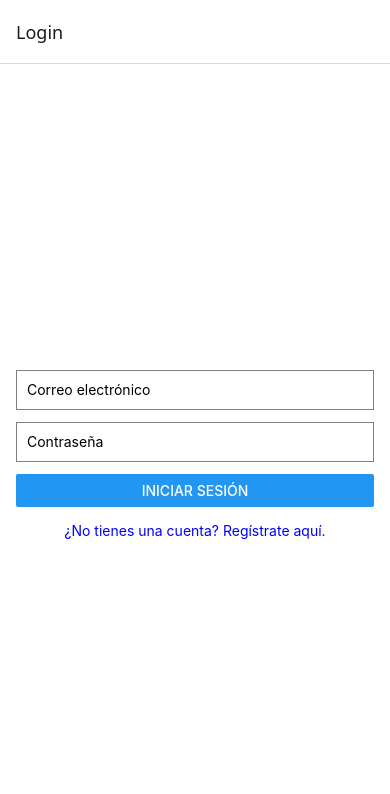
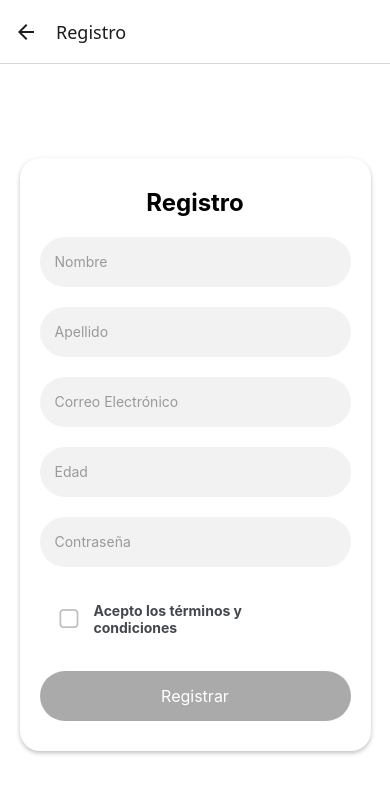
Before and after one commit to kttt11/ejercicioReact, a React Native app: screen /Registro in a window 390 px wide. Shown: the top 794 px of the page. Built offline with nearby package versions, Linux system fonts and the light colour scheme.

Commit message:
Mejora login y registro

```diff
--- a/index.js
+++ b/index.js
@@ -1,6 +1,6 @@
 import { registerRootComponent } from 'expo';
 
-import App from './App';
+import App from './src/App';
 
 // registerRootComponent calls AppRegistry.registerComponent('main', () => App);
 // It also ensures that whether you load the app in Expo Go or in a native build,
--- a/package.json
+++ b/package.json
@@ -19,6 +19,12 @@
     "react": "18.3.1",
     "react-dom": "18.3.1",
     "react-native": "0.76.6",
+    "react-native-elements": "^3.4.3",
+    "react-native-gesture-handler": "~2.20.2",
+    "react-native-reanimated": "^3.16.7",
+    "react-native-safe-area-context": "^5.1.0",
+    "react-native-screens": "^4.5.0",
+    "react-native-vector-icons": "^10.2.0",
     "react-native-web": "~0.19.13"
   },
   "devDependencies": {
--- a/screens/LoginScreen.js
+++ /dev/null
@@ -1,58 +0,0 @@
-// screens/LoginScreen.js
-import React, { useState } from 'react';
-import { View, TextInput, Button, Text, StyleSheet } from 'react-native';
-
-const LoginScreen = ({ navigation }) => {
-  const [email, setEmail] = useState('');
-  const [password, setPassword] = useState('');
-
-  const handleLogin = () => {
-    // Aquí iría la lógica para autenticar al usuario
-    navigation.navigate('Home'); // Navega a la pantalla de inicio tras iniciar sesión
-  };
-
-  return (
-    <View style={styles.container}>
-      <TextInput
-        style={styles.input}
-        placeholder="Correo electrónico"
-        value={email}
-        onChangeText={setEmail}
-      />
-      <TextInput
-        style={styles.input}
-        placeholder="Contraseña"
-        secureTextEntry
-        value={password}
-        onChangeText={setPassword}
-      />
-      <Button title="Iniciar Sesión" onPress={handleLogin} />
-      <Text style={styles.link} onPress={() => {/* Lógica para navegar a registro */}}>
-        ¿No tienes una cuenta? Regístrate aquí.
-      </Text>
-    </View>
-  );
-};
-
-const styles = StyleSheet.create({
-  container: {
-    flex: 1,
-    justifyContent: 'center',
-    padding: 16,
-    backgroundColor: '#fff',
-  },
-  input: {
-    height: 40,
-    borderColor: 'gray',
-    borderWidth: 1,
-    marginBottom: 12,
-    paddingHorizontal: 10,
-  },
-  link: {
-    color: 'blue',
-    marginTop: 15,
-    textAlign: 'center',
-  },
-});
-
-export default LoginScreen;
--- a/App.js
+++ b/src/App.js
@@ -6,7 +6,9 @@ import { StatusBar } from 'expo-status-bar';
 import { StyleSheet, Text, View } from 'react-native';
 import LoginScreen from './screens/LoginScreen';
 import HomeScreen from './screens/HomeScreen';
-
+import RegistroScreen from './screens/RegistroScreen';
+// Only import react-native-gesture-handler on native platforms
+import 'react-native-gesture-handler';
 
 const Stack = createStackNavigator();
 
@@ -17,6 +19,7 @@ export default function App() {
       <Stack.Navigator initialRouteName="Login">
         <Stack.Screen name="Login" component={LoginScreen} />
         <Stack.Screen name="Home" component={HomeScreen} />
+        <Stack.Screen name="Registro" component={RegistroScreen} />
       </Stack.Navigator>
     </NavigationContainer>
   );
--- /dev/null
+++ b/src/components/CustomButton.js
@@ -0,0 +1,36 @@
+// CustomButton.js
+import React from 'react';
+import { TouchableOpacity, Text, StyleSheet } from 'react-native';
+
+const CustomButton = ({ title, onPress, disabled = false }) => {
+  return (
+    <TouchableOpacity
+      style={[styles.cajaBotton, disabled && styles.disabledButton]}
+      onPress={onPress}
+      disabled={disabled}
+    >
+      <Text style={styles.TextoBoton}>{title}</Text>
+    </TouchableOpacity>
+  );
+};
+
+const styles = StyleSheet.create({
+  cajaBotton: {
+    backgroundColor: '#525FE1',
+    borderRadius: 30,
+    paddingVertical: 15,
+    width: '100%', // Asegura que el botón ocupe todo el ancho
+    marginTop: 20,
+
+  },
+  disabledButton: {
+    backgroundColor: '#aaa',
+  },
+  TextoBoton: {
+    textAlign: 'center',
+    color: 'white',
+    fontSize: 16,
+  },
+});
+
+export default CustomButton;
--- /dev/null
+++ b/src/components/InputField.js
@@ -0,0 +1,34 @@
+// InputField.js
+import React from 'react';
+import { TextInput, View, StyleSheet } from 'react-native';
+
+const InputField = ({ placeholder, value, onChangeText, secureTextEntry = false }) => {
+  return (
+    <View style={styles.cajaTexto}>
+      <TextInput
+        placeholder={placeholder}
+        style={styles.input}
+        value={value}
+        onChangeText={onChangeText}
+        secureTextEntry={secureTextEntry}
+        placeholderTextColor="#999" // Color del texto del placeholder
+      />
+    </View>
+  );
+};
+
+const styles = StyleSheet.create({
+  cajaTexto: {
+    width: '100%',
+    backgroundColor: '#cccccc40',
+    borderRadius: 30,
+    marginBottom: 20,
+  },
+  input: {
+    paddingHorizontal: 15,
+    width: '100%',
+    height: 50,
+  },
+});
+
+export default InputField;
--- a/navigation/AppNavigator.js
+++ b/src/navigation/AppNavigator.js
@@ -5,7 +5,7 @@ import { NavigationContainer } from '@react-navigation/native';
 import { createStackNavigator } from '@react-navigation/stack';
 import LoginScreen from '../screens/LoginScreen';
 import HomeScreen from '../screens/HomeScreen';
-import EjerciciosScreen from '../screens/EjerciciosScreen';
+import RegistroScreen from '../screens/RegistroScreenScreen';
 
 const Stack = createStackNavigator();
 
@@ -15,7 +15,7 @@ const AppNavigator = () => {
       <Stack.Navigator initialRouteName="Login">
         <Stack.Screen name="Login" component={LoginScreen} />
         <Stack.Screen name="Home" component={HomeScreen} />
-        <Stack.Screen name="EjerciciosScreen" component={EjerciciosScreen} />
+        <Stack.Screen name="Registro" component={RegistroScreen} />
       </Stack.Navigator>
     </NavigationContainer>
   );
--- /dev/null
+++ b/src/screens/LoginScreen.js
@@ -0,0 +1,63 @@
+// LoginScreen.js
+import React, { useState } from 'react';
+import { View, Alert, Text, StyleSheet } from 'react-native';
+import InputField from '../components/InputField';
+import CustomButton from '../components/CustomButton';
+
+const LoginScreen = ({ navigation }) => {
+  const [email, setEmail] = useState('');
+  const [password, setPassword] = useState('');
+
+  const handleLogin = () => {
+    if (!email || !password) {
+      Alert.alert('Error', 'Por favor, completa todos los campos.');
+      return;
+    }
+    navigation.navigate('Home'); // Cambia 'Home' por el nombre correcto de tu pantalla de inicio
+  };
+
+  return (
+    <View style={styles.padre}>
+      <View style={styles.tarjeta}>
+        <InputField placeholder="Correo Electrónico" value={email} onChangeText={setEmail} />
+        <InputField placeholder="Contraseña" value={password} onChangeText={setPassword} secureTextEntry />
+        <CustomButton title="Ingresar" onPress={handleLogin} />
+        <Text style={styles.link} onPress={() => navigation.navigate('Registro')}>
+          ¿No tienes una cuenta? Regístrate aquí.
+        </Text>
+      </View>
+    </View>
+  );
+};
+
+const styles = StyleSheet.create({
+  padre: {
+    flex: 1,
+    justifyContent: 'center',
+    alignItems: 'center',
+    backgroundColor: '#fff',
+  },
+  tarjeta: {
+    margin: 20,
+    backgroundColor: '#fff',
+    borderRadius: 20,
+    width: '90%',
+    paddingVertical: 30,
+    paddingHorizontal: 20,
+    shadowColor: '#000',
+    shadowOffset: {
+      width: 0,
+      height: 2,
+    },
+    shadowOpacity: 0.25,
+    shadowRadius: 4,
+    elevation: 5,
+  },
+  link: {
+    color: '#525FE1',
+    marginTop: 10,
+    textAlign: 'center',
+  },
+});
+
+export default LoginScreen;
--- /dev/null
+++ b/src/screens/RegistroScreen.js
@@ -0,0 +1,80 @@
+// RegistroScreen.js
+import React, { useState } from 'react';
+import { View, Alert, Text, StyleSheet } from 'react-native';
+import InputField from '../components/InputField';
+import CustomButton from '../components/CustomButton';
+import { CheckBox } from 'react-native-elements'; // Asegúrate de tenerlo instalado
+
+const RegistroScreen = ({ navigation }) => {
+  const [name, setName] = useState('');
+  const [lastName, setLastName] = useState('');
+  const [email, setEmail] = useState('');
+  const [age, setAge] = useState('');
+  const [password, setPassword] = useState('');
+  const [acceptedTerms, setAcceptedTerms] = useState(false);
+
+  const handleRegistro = () => {
+    if (!name || !lastName || !email || !age || !password || !acceptedTerms) {
+      Alert.alert('Error', 'Por favor, completa todos los campos y acepta los términos y condiciones.');
+      return;
+    }
+
+    Alert.alert('Registro Exitoso', `Bienvenido/a ${name} ${lastName}!`);
+    navigation.navigate('Login'); // Cambia 'Login' por el nombre correcto de tu pantalla de inicio de sesión
+  };
+
+  return (
+    <View style={styles.padre}>
+      <View style={styles.tarjeta}>
+        <Text style={styles.title}>Registro</Text>
+        <InputField placeholder="Nombre" value={name} onChangeText={setName} />
+        <InputField placeholder="Apellido" value={lastName} onChangeText={setLastName} />
+        <InputField placeholder="Correo Electrónico" value={email} onChangeText={setEmail} keyboardType="email-address" />
+        <InputField placeholder="Edad" value={age} onChangeText={setAge} keyboardType="numeric" />
+        <InputField placeholder="Contraseña" value={password} onChangeText={setPassword} secureTextEntry />
+
+        <CheckBox
+          title="Acepto los términos y condiciones"
+          checked={acceptedTerms}
+          onPress={() => setAcceptedTerms(!acceptedTerms)}
+          containerStyle={{ backgroundColor: 'transparent', borderWidth: 0 }}
+        />
+
+        <CustomButton title="Registrar" onPress={handleRegistro} disabled={!acceptedTerms} />
+      </View>
+    </View>
+  );
+};
+
+const styles = StyleSheet.create({
+   padre:{
+     flex :1 ,
+     justifyContent:'center' ,
+     alignItems:'center' ,
+     backgroundColor:'#fff'
+   },
+   tarjeta:{
+     margin :20 ,
+     backgroundColor:'#fff' ,
+     borderRadius :20 ,
+     width :'90%' ,
+     paddingVertical :30 , // Aumenta el padding para más espacio vertical
+     paddingHorizontal :20 , // Padding horizontal para un mejor espaciado
+     shadowColor:'#000' ,
+     shadowOffset:{
+       width :0 ,
+       height :2
+     },
+     shadowOpacity :0.25 ,
+     shadowRadius :4 ,
+     elevation :5
+   },
+   title:{
+     fontSize :24 ,
+     fontWeight:'bold',
+     textAlign:'center',
+     marginBottom :20
+   }
+});
+
+export default RegistroScreen;
```
Also changed, not shown: src/screens/EjerciciosScreen.js (renamed from screens/EjerciciosScreen.js), src/screens/HomeScreen.js (renamed from screens/HomeScreen.js), 1 other file (tests, documents, lock files or other folders).
